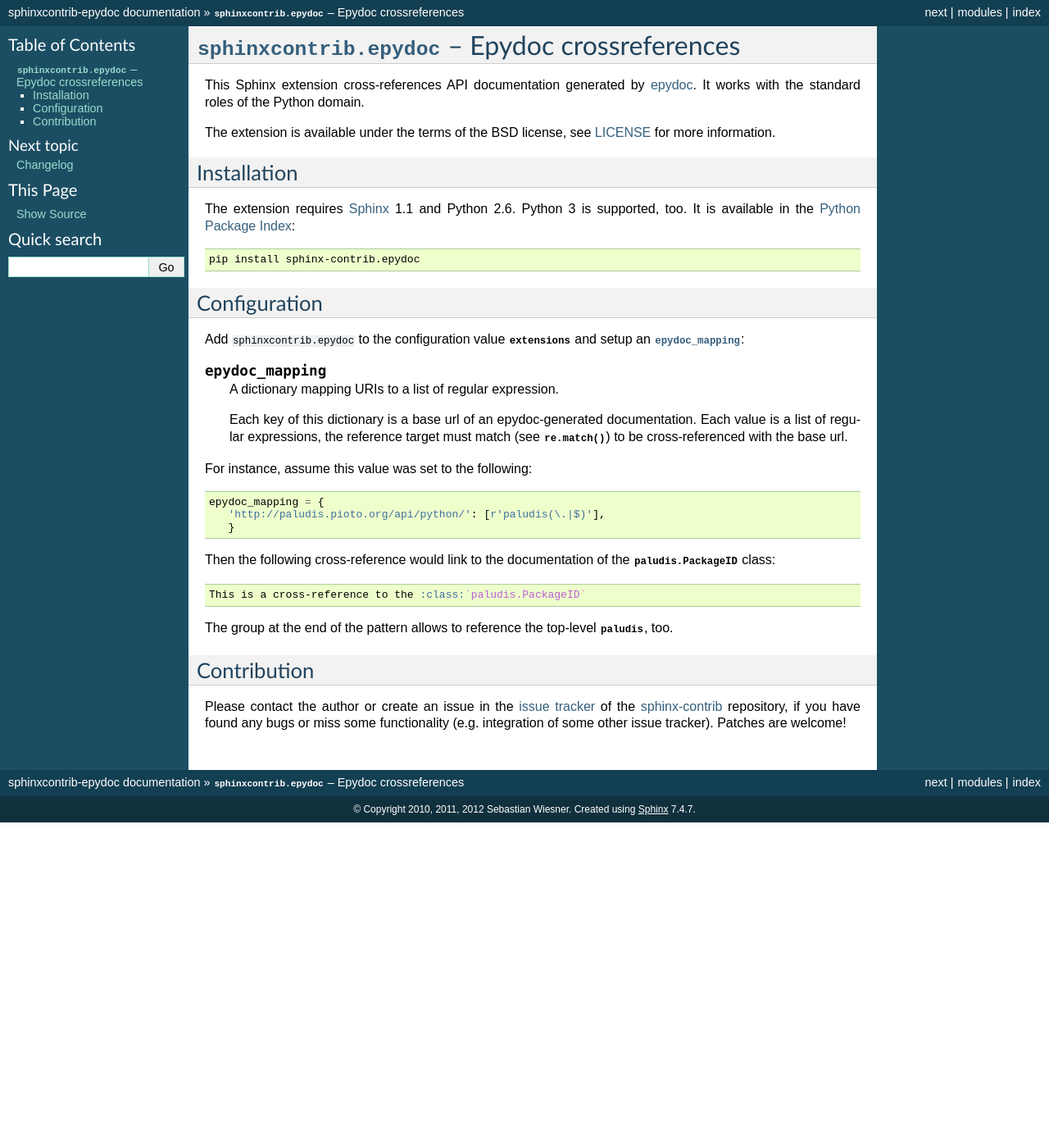
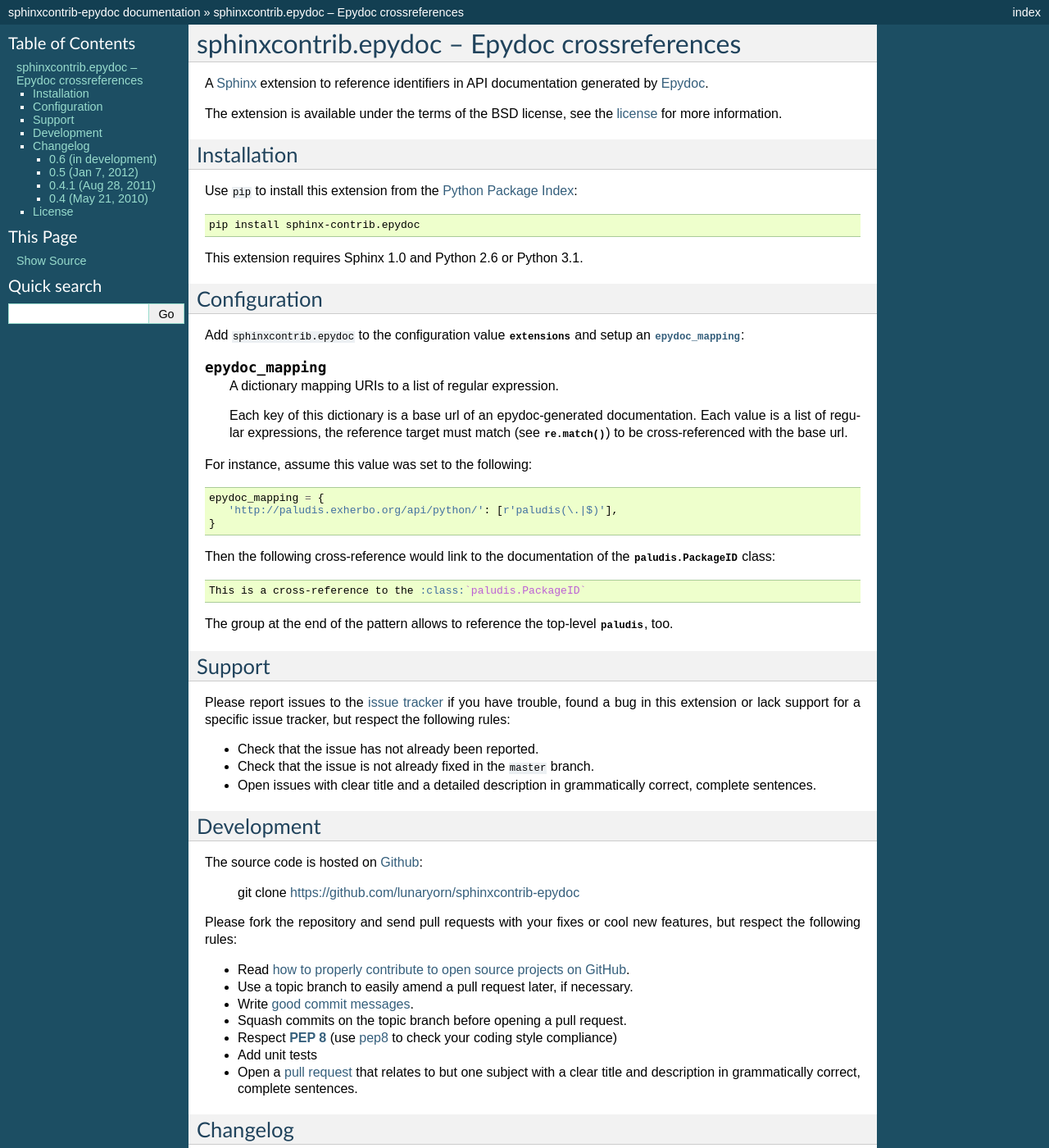
Before and after one commit to clod6677/sphinxcontrib-epydoc, a Sphinx documentation site: the page built from doc/index.rst, in a window 1280 px wide and 1400 px high. Shown: the whole window at 82% size. Built offline with Sphinx 7.4.7, drawn with Linux system fonts in a browser that asks for light colours; the version number could not be read and is left out; some of the changed text lies outside the part shown.

Commit message:
Update documentation
Some updates and fixes, greatly improve support and contribution sections and
include changelog and license

```diff
--- a/doc/changes.rst
+++ /dev/null
@@ -1,5 +0,0 @@
-#########
-Changelog
-#########
-
-.. include:: ../CHANGES.rst
--- a/doc/index.rst
+++ b/doc/index.rst
@@ -1,25 +1,23 @@
 .. highlight:: rest
 
-:mod:`sphinxcontrib.epydoc` -- Epydoc crossreferences
-=====================================================
+sphinxcontrib.epydoc -- Epydoc crossreferences
+==============================================
 
-.. module:: sphinxcontrib.epydoc
-   :synopsis: Cross-reference epydoc documentation
+A Sphinx_ extension to reference identifiers in API documentation generated by
+Epydoc_.
 
-This Sphinx extension cross-references API documentation generated by epydoc_.
-It works with the standard roles of the Python domain.
-
-The extension is available under the terms of the BSD license, see LICENSE_
-for more information.
+The extension is available under the terms of the BSD license, see the
+license_ for more information.
 
 
 Installation
 ------------
 
-The extension requires Sphinx_ 1.1 and Python 2.6.  Python 3 is supported,
-too. It is available in the `Python Package Index`_::
+Use ``pip`` to install this extension from the `Python Package Index`_::
 
    pip install sphinx-contrib.epydoc
+
+This extension requires Sphinx 1.0 and Python 2.6 or Python 3.1.
 
 
 Configuration
@@ -42,8 +40,8 @@ For instance, assume this value was set to the following:
 .. code-block:: python
 
    epydoc_mapping = {
-      'http://paludis.pioto.org/api/python/': [r'paludis(\.|$)'],
-      }
+      'http://paludis.exherbo.org/api/python/': [r'paludis(\.|$)'],
+   }
 
 Then the following cross-reference would link to the documentation of the
 :class:`paludis.PackageID` class::
@@ -54,23 +52,59 @@ The group at the end of the pattern allows to reference the top-level
 :mod:`paludis`, too.
 
 
-Contribution
-------------
+Support
+-------
 
-Please contact the author or create an issue in the `issue tracker`_ of the
-sphinx-contrib_ repository, if you have found any bugs or miss some
-functionality (e.g. integration of some other issue tracker).  Patches are
-welcome!
+Please report issues to the `issue tracker`_ if you have trouble, found a bug in
+this extension or lack support for a specific issue tracker, but respect the
+following rules:
 
-.. toctree::
-   :hidden:
+- Check that the issue has not already been reported.
+- Check that the issue is not already fixed in the ``master`` branch.
+- Open issues with clear title and a detailed description in grammatically
+  correct, complete sentences.
 
-   changes.rst
+
+Development
+-----------
+
+The source code is hosted on Github_:
+
+   git clone https://github.com/lunaryorn/sphinxcontrib-epydoc
+
+Please fork the repository and send pull requests with your fixes or cool new
+features, but respect the following rules:
+
+- Read `how to properly contribute to open source projects on GitHub
+  <http://gun.io/blog/how-to-github-fork-branch-and-pull-request/>`_.
+- Use a topic branch to easily amend a pull request later, if necessary.
+- Write `good commit messages
+  <http://tbaggery.com/2008/04/19/a-note-about-git-commit-messages.html>`_.
+- Squash commits on the topic branch before opening a pull request.
+- Respect :pep:`8` (use `pep8`_ to check your coding style compliance)
+- Add unit tests
+- Open a `pull request <https://help.github.com/articles/using-pull-requests>`_
+  that relates to but one subject with a clear title and description in
+  grammatically correct, complete sentences.
+
+
+Changelog
+---------
+
+.. include:: ../CHANGES.rst
+
+
+.. _license:
+
+License
+-------
+
+.. literalinclude:: ../LICENSE
 
 
 .. _Sphinx: http://sphinx.pocoo.org/
 .. _epydoc: http://epydoc.sourceforge.net/
-.. _sphinx-contrib: https://bitbucket.org/birkenfeld/sphinx-contrib
-.. _issue tracker: https://bitbucket.org/birkenfeld/sphinx-contrib/issues
-.. _LICENSE: https://bitbucket.org/birkenfeld/sphinx-contrib/src/tip/LICENSE
+.. _issue tracker: https://github.com/lunaryorn/sphinxcontrib-issuetracker/issues
 .. _python package index: http://pypi.python.org/pypi/sphinxcontrib-epydoc
+.. _github: https://github.com/lunaryorn/sphinxcontrib-epydoc
+.. _pep8: http://pypi.python.org/pypi/pep8/
```
Also changed, not shown: CHANGES.rst (+4 -4 lines).
